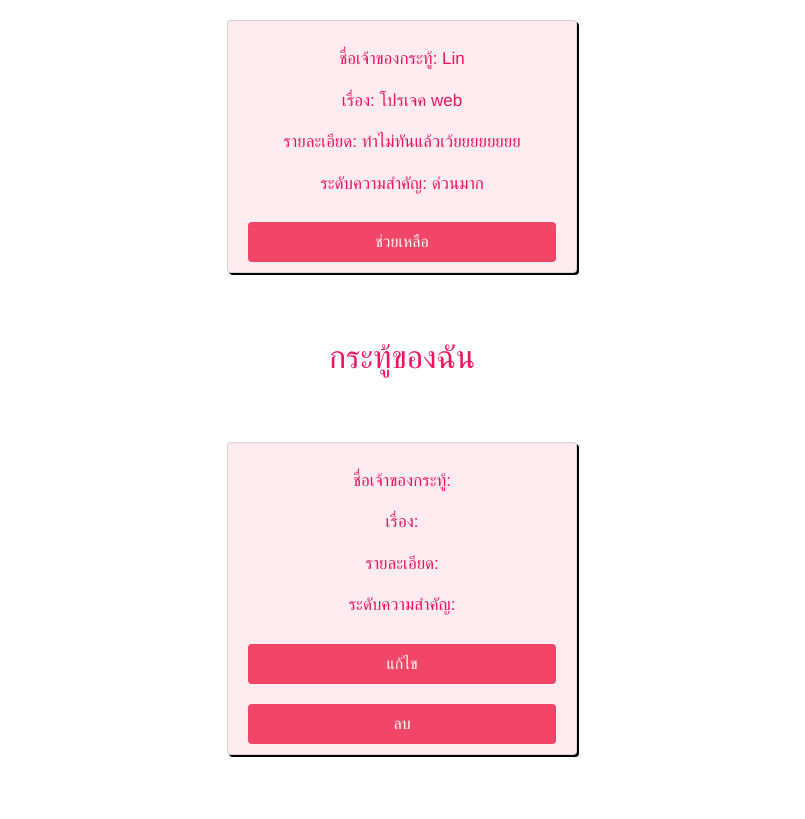
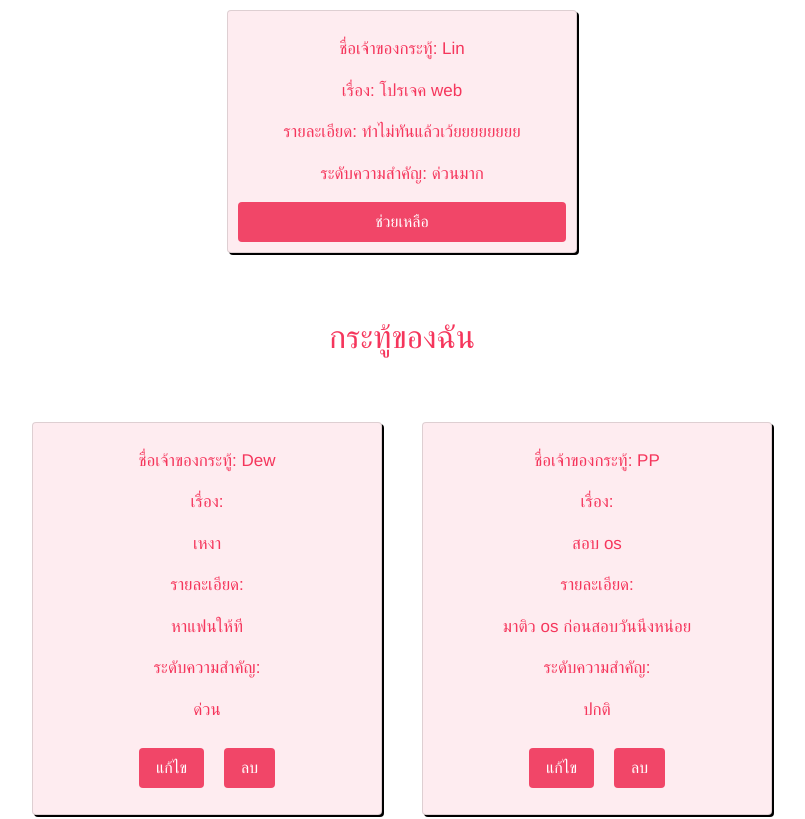
Before and after one commit to pp-chjz/webtech-project, a Vue app: page /Thread in a window 1280 px wide. Shown: the part 460-1279 px from the top of the page, without its empty margins (238-1043 px from the left). Built offline with nearby package versions, Linux system fonts and the light colour scheme; no server answers; what vue-swal, vuesax would draw is missing.

Commit message:
add buttom edit my card

```diff
--- a/src/components/PostCreateForm.vue
+++ b/src/components/PostCreateForm.vue
@@ -6,6 +6,7 @@
     <h2 id="h2-post">โพสต์กระทู้ข้อความช่วยเหลือ</h2>
 
     <div class="box-all">
+
       <div class="line">
           <b-row>
             <b-col sm="2">
@@ -49,7 +50,7 @@
         </div>
 
           <button @click="clearForm()" id="mp" class="button is-danger">รีเซ็ต</button>
-          <button id="mp" class="button is-danger">สร้างกระทู้</button>
+          <button @click="add()" id="mp" class="button is-danger">สร้างกระทู้</button>
 
     </div>
 
@@ -65,6 +66,7 @@ export default {
                   topic: '',
                   text: '',
                   priority: 'ปกติ',
+                  time: new Date(),
                   status: false
               }
       }
@@ -77,6 +79,7 @@ export default {
                     topic: '',
                     text: '',
                     priority: 'ปกติ',
+                    time: new Date(),
                     status: false
 
             }
@@ -108,7 +111,7 @@ export default {
 }
 
 #sel {
-  border: 1px solid gray;
+  border: 1px solid rgb(207, 206, 206);
   width: 2cm;
 }
 
--- a/src/components/ThreadCreateForm.vue
+++ b/src/components/ThreadCreateForm.vue
@@ -1,35 +1,63 @@
 <template>
     <div class="frame">
+
     <b-button id="log-out" variant="outline-danger" href="">Log Out</b-button>
     <b-button id="post" variant="outline-danger" href="">Post</b-button>
     <h2>กระทู้ข้อความช่วยเหลือ</h2>
 
         <div class="all-thread" >
             <span class="card"  v-for="index in form" :key="index.id">
-                <form>
+                <form class="color-p">
                     <p>ชื่อเจ้าของกระทู้: {{ index.user }}</p>
                     <p>เรื่อง: {{ index.topic}}</p>
                     <p>รายละเอียด: {{ index.text }}</p>
                     <p>ระดับความสำคัญ: {{ index.priority }}</p>
                 </form>
 
-                <button id="mp" class="button is-danger">ช่วยเหลือ</button>
+                <button @click="danger()" id="bt" class="button is-danger">ช่วยเหลือ</button>
 
             </span>
         </div>
 
     <h2>กระทู้ของฉัน</h2>
         <div class="my-thread">
-            <span class="card" v-for="index in 1" :key="index.id">
-                <form>
-                    <p>ชื่อเจ้าของกระทู้: </p>
+            <span class="card" v-for="(card, index) in form" :key="index">
+                <form class="color-p">
+                    <p>ชื่อเจ้าของกระทู้: {{ card.user }}</p>
+
+
                     <p >เรื่อง: </p>
+                    <p v-if="index != editIndex">{{ card.topic }}</p>
+                    <p v-if="index === editIndex">
+                        <input type="text" v-model="form.topic">
+                    </p>
+
                     <p>รายละเอียด: </p>
+                    <p v-if="index != editIndex">{{ card.text }}</p>
+                    <p v-if="index === editIndex">
+                        <input type="text" v-model="form.text">
+                    </p>
+
                     <p>ระดับความสำคัญ: </p>
+                    <p v-if="index != editIndex">{{ card.priority }}</p>
+                    <p v-if="index === editIndex">
+                        <input type="text" v-model="form.priority">
+                    </p>
+
+                    <p v-if="index != editIndex">
+                        <button  @click="openForm(index, card)" id="mp" class="button is-danger">แก้ไข</button>
+                        <button id="mp" class="button is-danger">ลบ</button>
+                    </p>
+
+                    <p v-if="index === editIndex">
+                        <button id="mp" @click="editCard" class="button is-danger">บันทึก</button>
+                        <!-- <button id="mp" @click="closeForm" class="button is-danger">ยกเลิก</button> -->
+                    </p>
+
                 </form>
 
-                <button id="mp" class="button is-danger">แก้ไข</button>
-                <button id="mp" class="button is-danger">ลบ</button>
+                <!-- <button  @click="openForm(index, card)" id="mp" class="button is-danger">แก้ไข</button> -->
+                <!-- <button id="mp" class="button is-danger">ลบ</button> -->
             </span>
         </div>
 
@@ -40,6 +68,7 @@
   export default {
     data() {
         return {
+            editIndex: -1,
             form: [
                 // แก้การ show data ของ กระทู้ทั้งหมด และ กระทู้ของ user
                 {
@@ -65,6 +94,41 @@
                 }
             ]
         }
+    },
+    methods: {
+        danger() {
+                const notif = this.$buefy.notification.open({
+                    duration: 5000,
+                    message: `ขอบคุณมากค่ะที่ช่วยเหลือกัน`,
+                    position: 'is-top-right',
+                    type: 'is-danger',
+                })
+        },
+        openForm(index, card) {
+            this.editIndex = index
+            let cloned = JSON.parse(JSON.stringify(card))
+            this.form.topic = cloned.topic
+            this.form.text = cloned.text
+            this.form.priority = cloned.priority
+        },
+        closeForm() {
+            this.editIndex = -1
+            this.form = {
+                user: '',
+                topic: '',
+                text: '',
+                priority: ''
+            }
+        },
+        editCard() {
+            let payload = {
+                index: this.editIndex,
+                topic: this.form.topic,
+                text: this.form.text,
+                priority: this.form.priority
+            }
+            this.closeForm
+        }
     }
   }
 </script>
@@ -76,12 +140,12 @@
 }
 
 h2 {
-   color: rgb(242, 19, 93)
+   color: #f5365c
 }
 
-p {
+.color-p {
     font-size: 17px;
-    color: rgb(242, 19, 93)
+    color: #f5365c
 }
 
 span.card {
@@ -117,4 +181,10 @@ span.card {
     float: left;
 }
 
+#bt {
+    margin-bottom: 10px;
+}
+
+
+
 </style>
--- a/src/views/auth/SignUp.vue
+++ b/src/views/auth/SignUp.vue
@@ -13,7 +13,11 @@
                 <label for="name">ชื่อ-สกุล:</label>
               </b-col>
               <b-col sm="5">
-              <b-form-input v-model="form.name" placeholder="กรอกชื่อ-สกุล"></b-form-input>
+                <b-form-input
+                  v-model="form.name"
+                  for="text"
+                  placeholder="กรอกชื่อ-สกุล"
+                  autocomplete="off"></b-form-input>
               </b-col>
             </b-row>
           </div>
@@ -24,7 +28,11 @@
                 <label for="username">ชื่อผู้ใช้:</label>
               </b-col>
               <b-col sm="5">
-              <b-form-input v-model="form.username" placeholder="กรอกชื่อผู้ใช้"></b-form-input>
+                <b-form-input
+                  v-model="form.username"
+                  for="text"
+                  placeholder="กรอกชื่อผู้ใช้"
+                  autocomplete="off"></b-form-input>
               </b-col>
             </b-row>
           </div>
@@ -35,7 +43,11 @@
                 <label for="email">อีเมล:</label>
               </b-col>
               <b-col sm="5">
-              <b-form-input v-model="form.email" placeholder="กรอกอีเมล"></b-form-input>
+                <b-form-input
+                  v-model="form.email"
+                  for="text"
+                  placeholder="กรอกอีเมล"
+                  autocomplete="off"></b-form-input>
               </b-col>
             </b-row>
           </div>
@@ -46,7 +58,12 @@
                 <label for="password">รหัสผ่าน:</label>
               </b-col>
               <b-col sm="5">
-              <b-form-input v-model="form.password" placeholder="กรอกรหัสผ่าน"></b-form-input>
+                <b-form-input
+                  for="text"
+                  type="password"
+                  v-model="form.password"
+                  placeholder="กรอกรหัสผ่าน"
+                  autocomplete="off"></b-form-input>
               </b-col>
             </b-row>
           </div>
@@ -57,7 +74,12 @@
                 <label for="C-password">ยืนยันรหัสผ่าน:</label>
               </b-col>
               <b-col sm="5">
-              <b-form-input v-model="form.c_password" placeholder="กรอกยืนยันรหัสผ่าน" type="password"></b-form-input>
+                <b-form-input
+                  v-model="form.c_password"
+                  placeholder="กรอกยืนยันรหัสผ่าน"
+                  type="password"
+                  for="text"
+                  autocomplete="off"></b-form-input>
               </b-col>
             </b-row>
           </div>
@@ -68,7 +90,11 @@
                 <label for="Phone">เบอร์โทรศัพท์:</label>
               </b-col>
               <b-col sm="5">
-              <b-form-input v-model="form.phone" placeholder="กรอกเบอร์โทรศัพท์"></b-form-input>
+                <b-form-input
+                  v-model="form.phone"
+                  for="text"
+                  placeholder="กรอกเบอร์โทรศัพท์"
+                  autocomplete="off"></b-form-input>
               </b-col>
             </b-row>
           </div>
@@ -79,7 +105,11 @@
                 <label for="Line">ไลน์:</label>
               </b-col>
               <b-col sm="5">
-              <b-form-input v-model="form.line" placeholder="กรอกไลน์"></b-form-input>
+                <b-form-input
+                  v-model="form.line"
+                  for="text"
+                  placeholder="กรอกไลน์"
+                  autocomplete="off"></b-form-input>
               </b-col>
             </b-row>
           </div>
@@ -90,7 +120,11 @@
                 <label for="Facebook">เฟซบุ๊ก:</label>
               </b-col>
               <b-col sm="5">
-              <b-form-input v-model="form.face" placeholder="กรอกเฟซบุ๊ก"></b-form-input>
+                <b-form-input
+                  v-model="form.face"
+                  for="text"
+                  placeholder="กรอกเฟซบุ๊ก"
+                  autocomplete="off"></b-form-input>
               </b-col>
             </b-row>
           </div>
@@ -104,14 +138,17 @@
                 <b-form-textarea
                   id="textarea-small"
                   size="sm"
+                  for="text"
                   placeholder="กรอกที่อยู่"
                   v-model="form.add"
+                  autocomplete="off"
                 ></b-form-textarea>
               </b-col>
             </b-row>
           </div>
 
           <button id="mp-add" class="button is-danger" type="submit">สมัครสมาชิก</button>
+
         </div>
     </form>
 
@@ -140,6 +177,7 @@ export default {
       check:0
     }
   },
+
   methods:{
     clearForm() {
       this.form = {
@@ -154,6 +192,7 @@ export default {
         add:''
       }
     },
+
     async register() {
       console.log(this.check)
       let res = await AuthService.register(this.form)
@@ -168,8 +207,8 @@ export default {
       else {
         this.$swal("Register Failed",res.message,"error")
       }
+    }
 
-    }
   }
 }
 </script>
```
Lines whose indentation alone changed are shown as unchanged.
